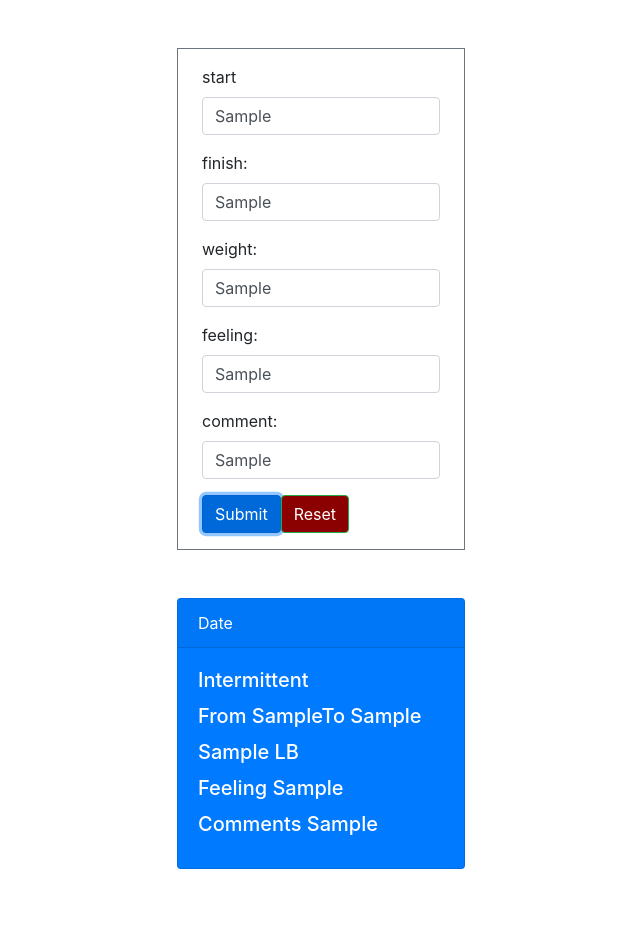
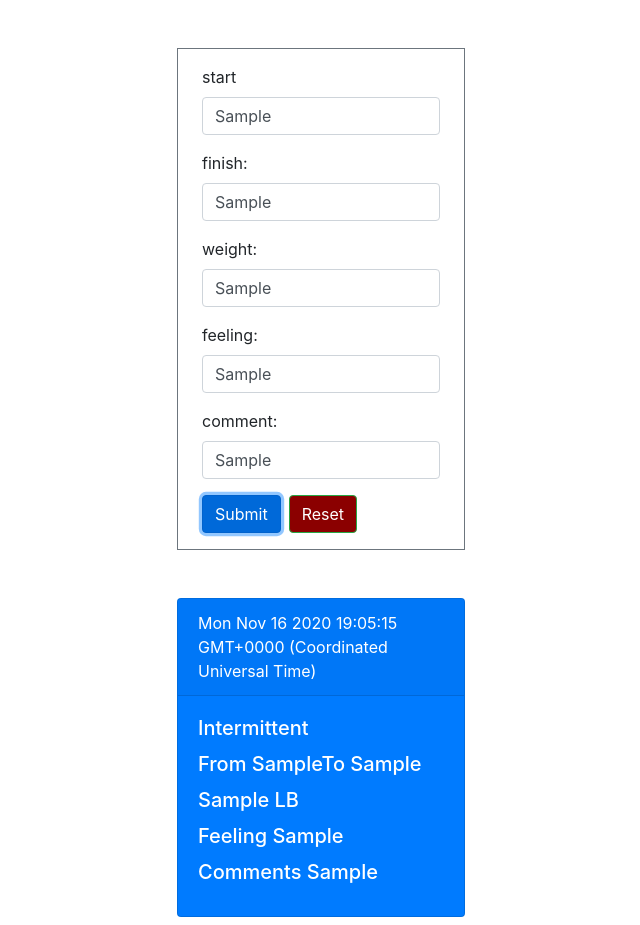
Before and after one commit to seaboyz/IF-Tracker, a React (Create React App) app: page / in a window 1280 px wide. Both pictures are taken after typing "Sample", "Sample", "Sample", "Sample", "Sample" into the empty fields and a click on the button "Submit". Shown: the whole page, without its empty margins (319-959 px from the left). Before the commit the page ends 877 px from the top, so only its background shows below. Built offline with nearby package versions, Linux system fonts and the light colour scheme.

Commit message:
Add date to  state and pass it down to FastCard

```diff
--- a/src/App.js
+++ b/src/App.js
@@ -31,6 +31,7 @@ class App extends Component {
       ...this.state.fasts,
       {
         id: Date.now(),
+        date: new Date().toString(),
         ...this.state.newFast,
       },
     ]
@@ -50,7 +51,7 @@ class App extends Component {
           feeling={this.state.newFast.feeling}
           comment={this.state.newFast.comment}
         />
-        <FastsHistory fasts={this.state.fasts}/>
+        <FastsHistory fasts={this.state.fasts} />
       </div>
     )
   }
--- a/src/components/FastCard.js
+++ b/src/components/FastCard.js
@@ -2,7 +2,8 @@ import React from 'react'
 
 import { Card } from 'react-bootstrap'
 
-function FastCard({ id, start, finish, weight, feeling, comment }) {
+function FastCard({ id, date,start, finish, weight, feeling, comment }) {
+
   return (
     <Card
       bg='primary'
@@ -12,9 +13,9 @@ function FastCard({ id, start, finish, weight, feeling, comment }) {
       className='mb-2 mx-auto'
     >
       <Card.Header>
-        <div>Date</div>
+      {/* need to be converted to mm:dd:yyyy */}
+        {date}
       </Card.Header>
-
       <Card.Body>
         <Card.Title>Intermittent</Card.Title>
         <Card.Title>
--- a/src/components/FastForm.js
+++ b/src/components/FastForm.js
@@ -68,11 +68,11 @@ function FastForm({
         />
       </Form.Group>
 
-      <Button variant='primary' type='submit'>
+      <Button className='brn-primary ' type='submit'>
         Submit
       </Button>
       <Button
-        className='btn-success'
+        className='btn-success mx-2'
         type='reset'
         style={{ background: 'darkred' }}
       >
--- a/src/components/FastsHistory.js
+++ b/src/components/FastsHistory.js
@@ -7,6 +7,7 @@ function FastsHistory({ fasts }) {
     <FastCard
       key={fast.id}
       id={fast.id}
+      date={fast.date}
       start={fast.start}
       finish={fast.finish}
       weight={fast.weight}
```
